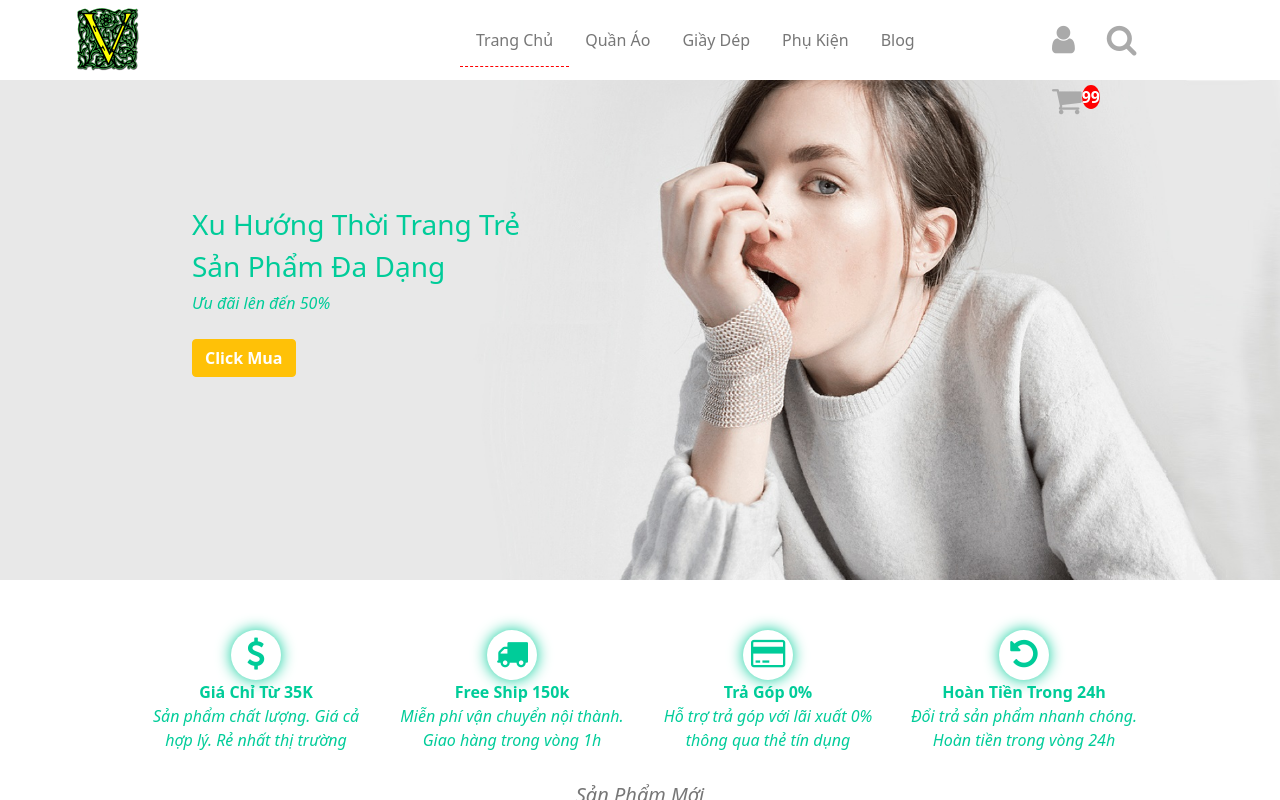
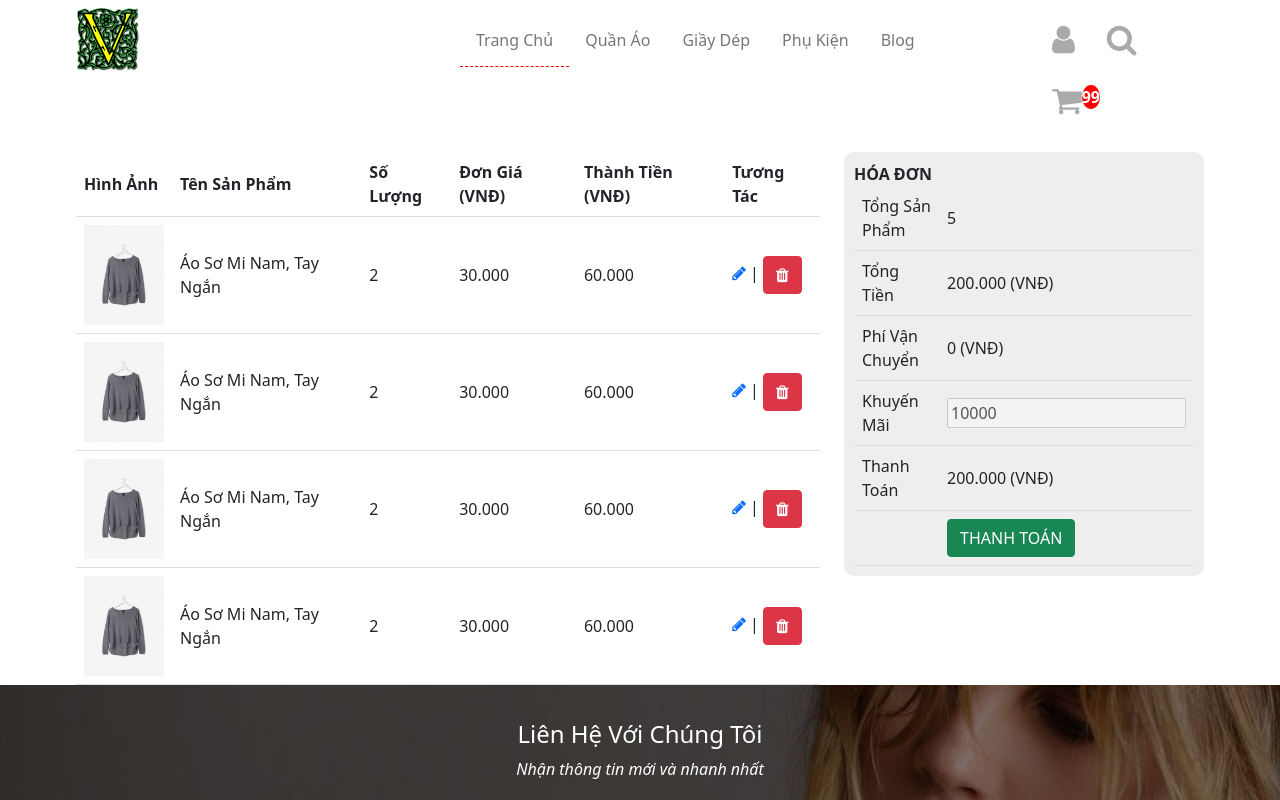
Before and after one commit to caominhnhut/fashion-fe, an Angular app: page /shopping-cart in a window 1280 px wide. Before the commit this address led to /home. Shown: the top 800 px of the page. Built offline with nearby package versions, Linux system fonts and the light colour scheme.

Commit message:
[fe-003] Finish designing shopping cart

```diff
--- a/src/app/app-routing.module.ts
+++ b/src/app/app-routing.module.ts
@@ -6,6 +6,7 @@ import { ClothingProductComponent } from './components/clothing/clothing-product
 import { ShoesComponent } from './components/shoes/shoes.component';
 import { ShoesProductComponent } from './components/shoes/shoes-product/shoes-product.component';
 import { ProductDetailComponent } from './components/product-detail/product-detail.component';
+import { ShoppingCartComponent } from './components/shopping-cart/shopping-cart.component';
 
 const routes: Routes = [
   { path: '', redirectTo: '/home', pathMatch: 'full' },
@@ -21,6 +22,7 @@ const routes: Routes = [
     children: [{ path: ":id",  component: ShoesProductComponent}]
   },
   { path: 'product/:id', component: ProductDetailComponent },
+  { path: 'shopping-cart', component: ShoppingCartComponent },
   { path: "**", redirectTo:"home" }
 ]
 
--- a/src/app/app.component.html
+++ b/src/app/app.component.html
@@ -17,7 +17,7 @@
                 <li><a [routerLink]="['login']" title="Đăng Nhập"><i class="fa fa-user fa-2x"></i></a></li>
                 <li><a [routerLink]="['search']" title="Tìm Kiếm"><i class="fa fa-search fa-2x"></i></a></li>
                 <li>
-                    <a [routerLink]="['cart']" title="Giỏ Hàng">
+                    <a [routerLink]="['shopping-cart']" title="Giỏ Hàng">
                         <i class="fa fa-shopping-cart fa-2x"></i>
                         <span class="items">99</span>
                     </a>
--- a/src/app/app.module.ts
+++ b/src/app/app.module.ts
@@ -11,6 +11,7 @@ import { ShoesComponent } from './components/shoes/shoes.component';
 import { ShoesSidebarComponent } from './components/shoes/shoes-sidebar/shoes-sidebar.component';
 import { ShoesProductComponent } from './components/shoes/shoes-product/shoes-product.component';
 import { ProductDetailComponent } from './components/product-detail/product-detail.component';
+import { ShoppingCartComponent } from './components/shopping-cart/shopping-cart.component';
 
 @NgModule({
   declarations: [
@@ -22,7 +23,8 @@ import { ProductDetailComponent } from './components/product-detail/product-deta
     ShoesComponent,
     ShoesSidebarComponent,
     ShoesProductComponent,
-    ProductDetailComponent
+    ProductDetailComponent,
+    ShoppingCartComponent
   ],
   imports: [
     BrowserModule,
--- a/src/app/components/home/home.component.css
+++ b/src/app/components/home/home.component.css
@@ -40,21 +40,23 @@ a {
 }
 
 .new-product {
-    height: 750px;
     padding-top: 30px;
     width: 80%;
     margin: auto;
 }
 
 .new-product .sm-banner {
-    height: 250px;
     position: relative;
 }
 
 .new-product .sm-banner img {
     display: block;
     width: 100%;
-    height: auto;
+    height: 330px;
+}
+
+.new-product .sm-banner-top {
+    height: 350px;
 }
 
 .overlay {
@@ -91,7 +93,6 @@ a {
 }
 
 .lg-banner {
-    height: 400px;
     position: relative;
 }
 
--- a/src/app/components/home/home.component.html
+++ b/src/app/components/home/home.component.html
@@ -36,7 +36,7 @@
     </div>
     <div class="new-product row">
         <div class="col-md-6">
-            <div class="row">
+            <div class="sm-banner-top row">
                 <div class="col-md-6">
                     <div class="sm-banner">
                         <img src="../../../assets/images/banner1.jpg">
@@ -54,7 +54,6 @@
                     </div>
                 </div>
             </div>
-            <br>
             <div class="lg-banner">
                 <img src="../../../assets/images/banner3.jpg">
                 <div class="overlay">
@@ -90,6 +89,7 @@
             </div>
         </div>
     </div>
+    <br><br>
     <div class="header-label">
         <i>Sản Phẩm Yêu Thích</i>
     </div>
--- /dev/null
+++ b/src/app/components/shopping-cart/shopping-cart.component.css
@@ -0,0 +1,37 @@
+.row {
+    padding: 0px;
+    margin: 0px;
+}
+
+table {
+    border-collapse: collapse;
+    width: 100%;
+}
+
+th,
+td {
+    padding: 8px;
+    text-align: left;
+    border-bottom: 1px solid #DDD;
+}
+
+tr:hover {
+    background-color: #D6EEEE;
+    cursor: pointer;
+}
+
+.shopping-cart {
+    width: 90%;
+    margin: auto;
+}
+
+.shopping-cart img {
+    width: 80px;
+    height: 100px;
+}
+
+.bill {
+    background-color: #EEEEEE;
+    padding: 10px;
+    border-radius: 10px;
+}
--- /dev/null
+++ b/src/app/components/shopping-cart/shopping-cart.component.html
@@ -0,0 +1,78 @@
+<br><br><br>
+<div class="shopping-cart row">
+    <div class="col-md-8">
+        <table>
+            <tr>
+                <th>Hình Ảnh</th>
+                <th>Tên Sản Phẩm</th>
+                <th>Số Lượng</th>
+                <th>Đơn Giá (VNĐ)</th>
+                <th>Thành Tiền (VNĐ)</th>
+                <th>Tương Tác</th>
+            </tr>
+            <tr>
+                <td><img src="../../../assets/images/product-1.jpg"></td>
+                <td>Áo Sơ Mi Nam, Tay Ngắn</td>
+                <td>2</td>
+                <td>30.000</td>
+                <td>60.000</td>
+                <td><a href="#"><i class="fa fa-pencil fa-x2"></i></a> | <button class="btn btn-danger"><i class="fa fa-trash fa-x2"></i></button></td>
+            </tr>
+            <tr>
+                <td><img src="../../../assets/images/product-1.jpg"></td>
+                <td>Áo Sơ Mi Nam, Tay Ngắn</td>
+                <td>2</td>
+                <td>30.000</td>
+                <td>60.000</td>
+                <td><a href="#"><i class="fa fa-pencil fa-x2"></i></a> | <button class="btn btn-danger"><i class="fa fa-trash fa-x2"></i></button></td>
+            </tr>
+            <tr>
+                <td><img src="../../../assets/images/product-1.jpg"></td>
+                <td>Áo Sơ Mi Nam, Tay Ngắn</td>
+                <td>2</td>
+                <td>30.000</td>
+                <td>60.000</td>
+                <td><a href="#"><i class="fa fa-pencil fa-x2"></i></a> | <button class="btn btn-danger"><i class="fa fa-trash fa-x2"></i></button></td>
+            </tr>
+            <tr>
+                <td><img src="../../../assets/images/product-1.jpg"></td>
+                <td>Áo Sơ Mi Nam, Tay Ngắn</td>
+                <td>2</td>
+                <td>30.000</td>
+                <td>60.000</td>
+                <td><a href="#"><i class="fa fa-pencil fa-x2"></i></a> | <button class="btn btn-danger"><i class="fa fa-trash fa-x2"></i></button></td>
+            </tr>
+        </table>
+    </div>
+    <div class="col-md-4">
+        <div class="bill">
+            <b>HÓA ĐƠN</b>
+            <table>
+                <tr>
+                    <td>Tổng Sản Phẩm</td>
+                    <td>5</td>
+                </tr>
+                <tr>
+                    <td>Tổng Tiền</td>
+                    <td>200.000 (VNĐ)</td>
+                </tr>
+                <tr>
+                    <td>Phí Vận Chuyển</td>
+                    <td>0 (VNĐ)</td>
+                </tr>
+                <tr>
+                    <td>Khuyến Mãi</td>
+                    <td><input type="number" disabled value="10000"></td>
+                </tr>
+                <tr>
+                    <td>Thanh Toán</td>
+                    <td>200.000 (VNĐ)</td>
+                </tr>
+                <tr>
+                    <td></td>
+                    <td><button class="btn btn-success">THANH TOÁN</button></td>
+                </tr>
+            </table>
+        </div>
+    </div>
+</div>
--- /dev/null
+++ b/src/app/components/shopping-cart/shopping-cart.component.ts
@@ -0,0 +1,15 @@
+import { Component, OnInit } from '@angular/core';
+
+@Component({
+  selector: 'app-shopping-cart',
+  templateUrl: './shopping-cart.component.html',
+  styleUrls: ['./shopping-cart.component.css']
+})
+export class ShoppingCartComponent implements OnInit {
+
+  constructor() { }
+
+  ngOnInit(): void {
+  }
+
+}
```
Also changed, not shown: 1 other file (tests, documents, lock files or other folders).
